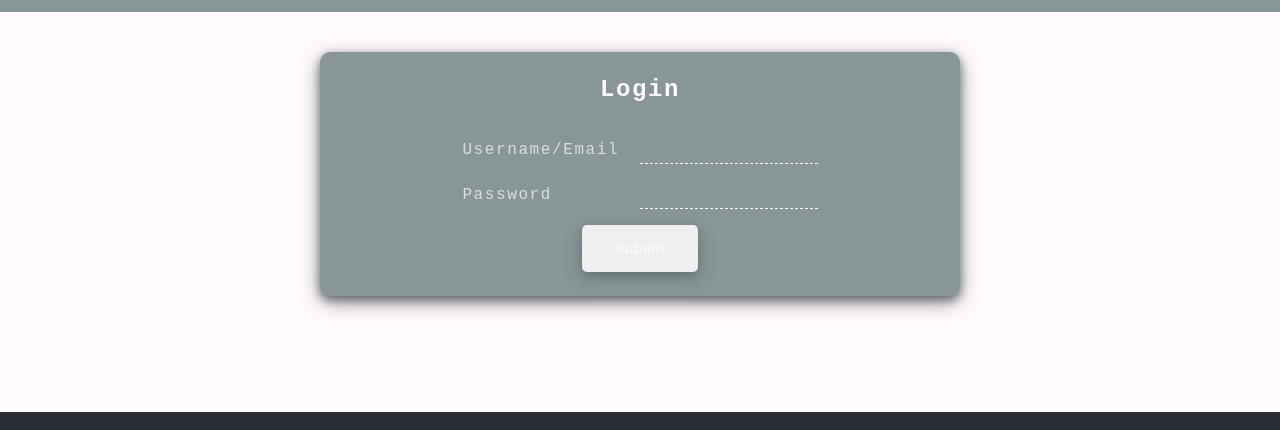
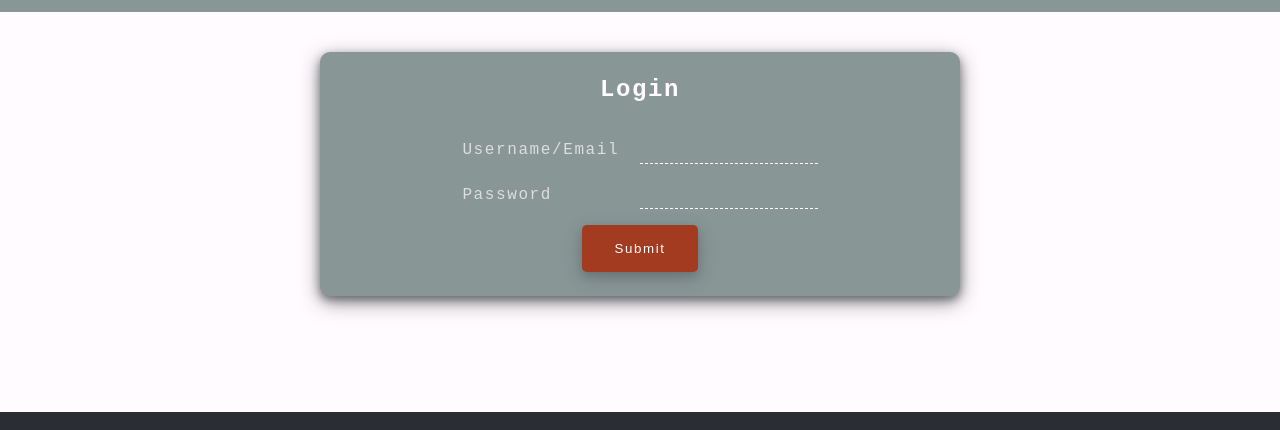
Before and after one commit to car-dan/semester-project-2, a plain HTML site: page login.html in a window 1280 px wide. Shown: the part 188-618 px from the top of the page. Drawn offline with Linux system fonts and the light colour scheme.

Commit message:
login button

```diff
--- a/sass/partials/_form.scss
+++ b/sass/partials/_form.scss
@@ -99,3 +99,7 @@
 		overflow: hidden;
 	}
 }
+
+.logInForm button {
+	background-color: $color-accent;
+}
```
Also changed, not shown: css/style.css, 1 other file.
